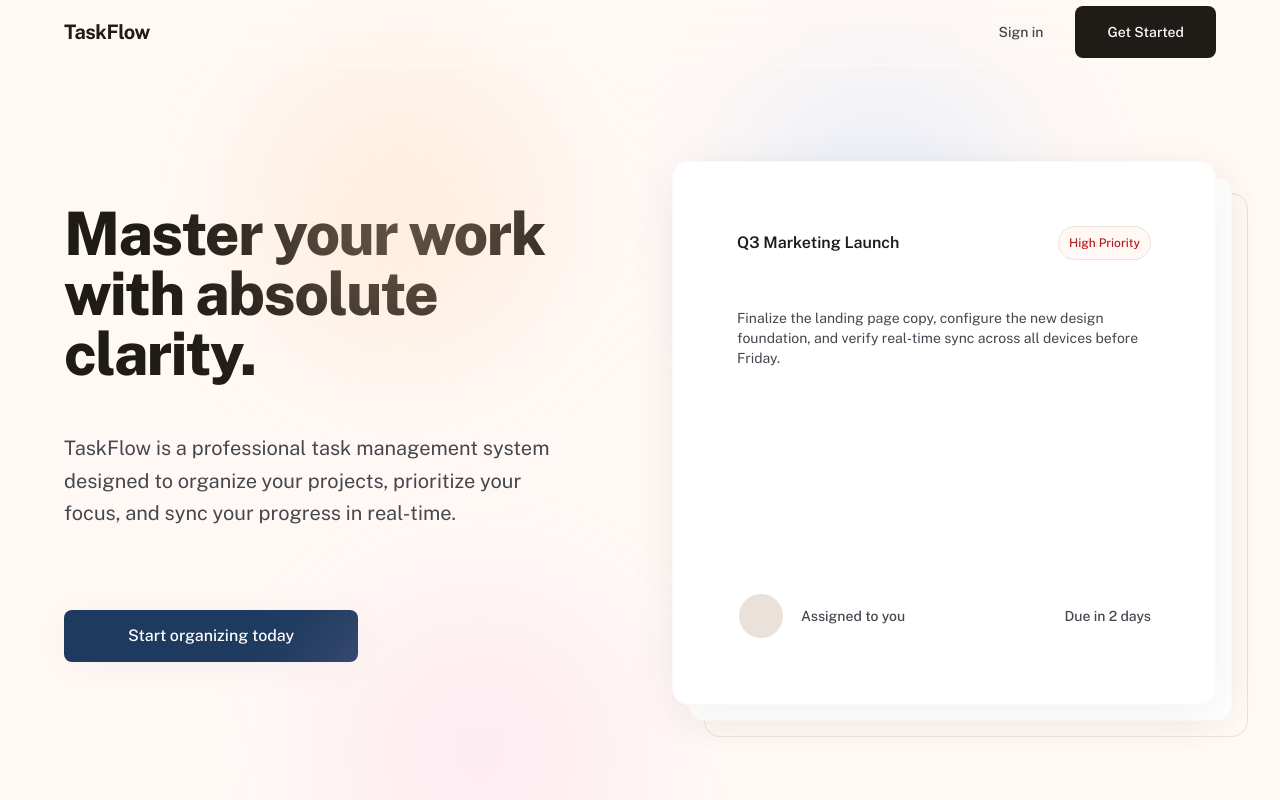
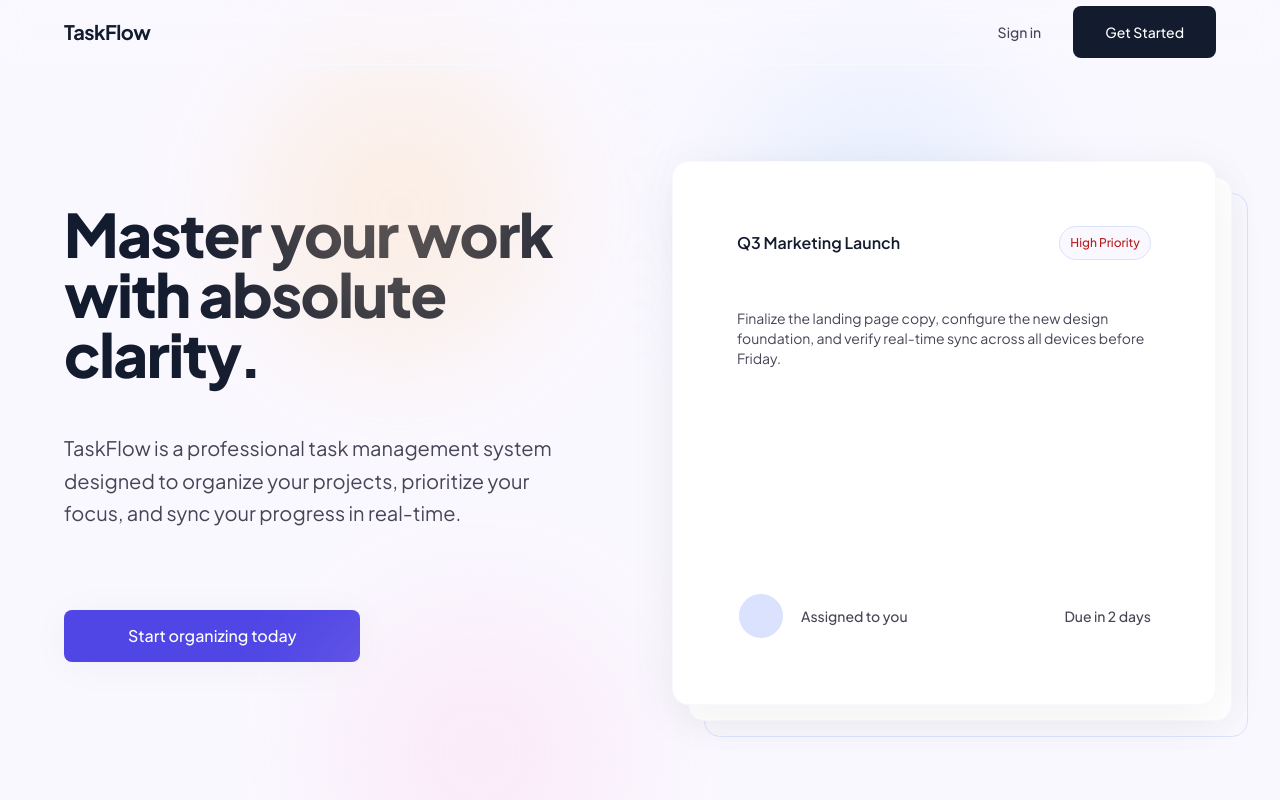
Before and after one commit to Ujwal-Jawalgi/Taskflow, a Next.js app in the folder frontend/: page / in a window 1280 px wide. Shown: the top 800 px of the page. Built offline with nearby package versions, Linux system fonts and the light colour scheme; no server answers.

Commit message:
feat: apply stitch porcelain executive kanban design system and UI enhancements

```diff
--- a/frontend/src/app/dashboard/page.tsx
+++ b/frontend/src/app/dashboard/page.tsx
@@ -149,8 +149,8 @@ export default function DashboardPage() {
   if (!isAuthenticated) return null;
 
   return (
-    <div className="min-h-screen bg-gray-50 flex flex-col">
-      <nav className="bg-white shadow-sm border-b border-gray-200">
+    <div className="min-h-screen bg-background flex flex-col">
+      <nav className="frosted-glass sticky top-0 z-50 border-b border-gray-200 shadow-sm">
         <div className="max-w-[96rem] mx-auto px-4 sm:px-6 lg:px-8">
           <div className="flex justify-between h-14">
             <div className="flex items-center">
--- a/frontend/src/app/globals.css
+++ b/frontend/src/app/globals.css
@@ -4,26 +4,26 @@
 
 @layer base {
   :root {
-    /* Base Backgrounds (Warm organic stone) */
-    --color-background: #fff8f5;
+    /* Base Backgrounds (Porcelain Executive Kanban) */
+    --color-background: #faf8ff;
     --color-surface: #ffffff;
-    --color-surface-hover: #f0e6e0;
+    --color-surface-hover: #f2f3ff;
 
-    /* Text Colors (Deep slate/navy hierarchy) */
-    --color-text-primary: #1f1b17;
-    --color-text-secondary: #43474e;
+    /* Text Colors */
+    --color-text-primary: #131b2e;
+    --color-text-secondary: #464555;
 
     /* Borders and Dividers */
-    --color-border: #eae1da;
+    --color-border: #dae2fd;
 
-    /* Primary Accents (Rich navy/indigo) */
-    --color-primary: #1e3a5f;
-    --color-primary-hover: #022448;
+    /* Primary Accents (Royal Indigo) */
+    --color-primary: #4f46e5;
+    --color-primary-hover: #3323cc;
 
     /* Status Colors */
-    --color-success: #166534; /* Keep existing muted success */
-    --color-warning: #b45309; /* Stitch suggested warm amber */
-    --color-error: #ba1a1a;   /* Stitch suggested rose crimson */
+    --color-success: #059669;
+    --color-warning: #d97706;
+    --color-error: #e11d48;
   }
 }
 
@@ -41,4 +41,20 @@ body {
   .text-balance {
     text-wrap: balance;
   }
+
+  .frosted-glass {
+    background: rgba(255, 255, 255, 0.85);
+    backdrop-filter: blur(14px);
+    -webkit-backdrop-filter: blur(14px);
+  }
+
+  .task-card-glow {
+    transition: all 0.2s ease-out;
+  }
+
+  .task-card-glow:hover {
+    box-shadow: 0 10px 25px -4px rgba(79, 70, 229, 0.12), 0 2px 6px rgba(15, 23, 42, 0.04);
+    border-color: rgba(79, 70, 229, 0.35);
+    transform: translateY(-2px);
+  }
 }
--- a/frontend/src/app/layout.tsx
+++ b/frontend/src/app/layout.tsx
@@ -1,10 +1,10 @@
 import type { Metadata } from "next";
-import { Public_Sans } from "next/font/google";
+import { Plus_Jakarta_Sans } from "next/font/google";
 import "./globals.css";
 import Providers from "./providers";
 import Footer from "../components/Footer";
 
-const publicSans = Public_Sans({
+const plusJakartaSans = Plus_Jakarta_Sans({
   subsets: ["latin"],
   variable: "--font-public-sans",
 });
@@ -40,7 +40,7 @@ export default function RootLayout({
   return (
     <html lang="en" suppressHydrationWarning>
       <body
-        className={`${publicSans.variable} font-sans bg-background text-foreground`}
+        className={`${plusJakartaSans.variable} font-sans bg-background text-foreground`}
       >
         <Providers>
           <div className="flex flex-col min-h-screen">
--- a/frontend/src/components/TaskCard.tsx
+++ b/frontend/src/components/TaskCard.tsx
@@ -44,7 +44,7 @@ export function TaskCard({ task, onEdit, onDelete }: TaskCardProps) {
     new Date(task.dueDate) < new Date(new Date().setHours(0, 0, 0, 0));
 
   return (
-    <div className="bg-white border border-gray-200 rounded-lg shadow-sm hover:shadow transition-shadow p-4 group relative">
+    <div className="bg-white border border-gray-200 rounded-lg shadow-sm p-4 group relative task-card-glow">
       <div className="flex justify-between items-start mb-2">
         <div className="flex items-center space-x-2">
           <span
```
